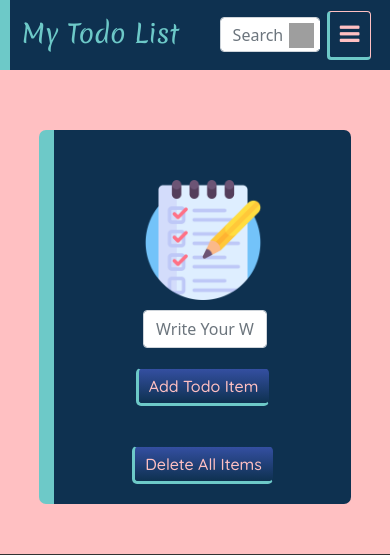
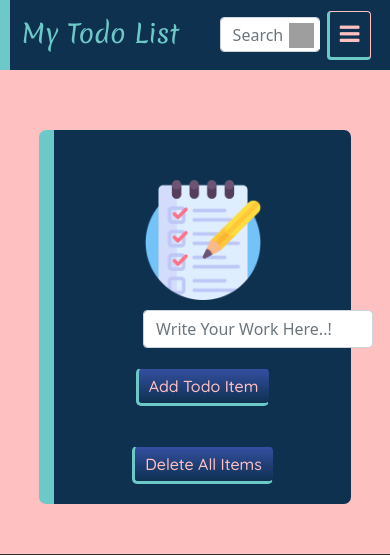
Before and after one commit to VinitRathod/Todo_List, a Django app: page / in a window 390 px wide. Shown: the top 555 px of the page. Run offline with Django 3.2, Linux system fonts and the light colour scheme; data that the repository does not hold is empty; grey boxes are pictures that could not be loaded.

Commit message:
update todoList.css, add work text area width

```diff
--- a/static/css/todoList.css
+++ b/static/css/todoList.css
@@ -202,6 +202,10 @@ body{
     padding: 50px 15px 15px 3%;
     font-size: 100%;
   }
+  .col-5{
+   margin: 0 auto 0 auto;
+   width: 230px;
+  }
 }
 
 /* footer{
```
